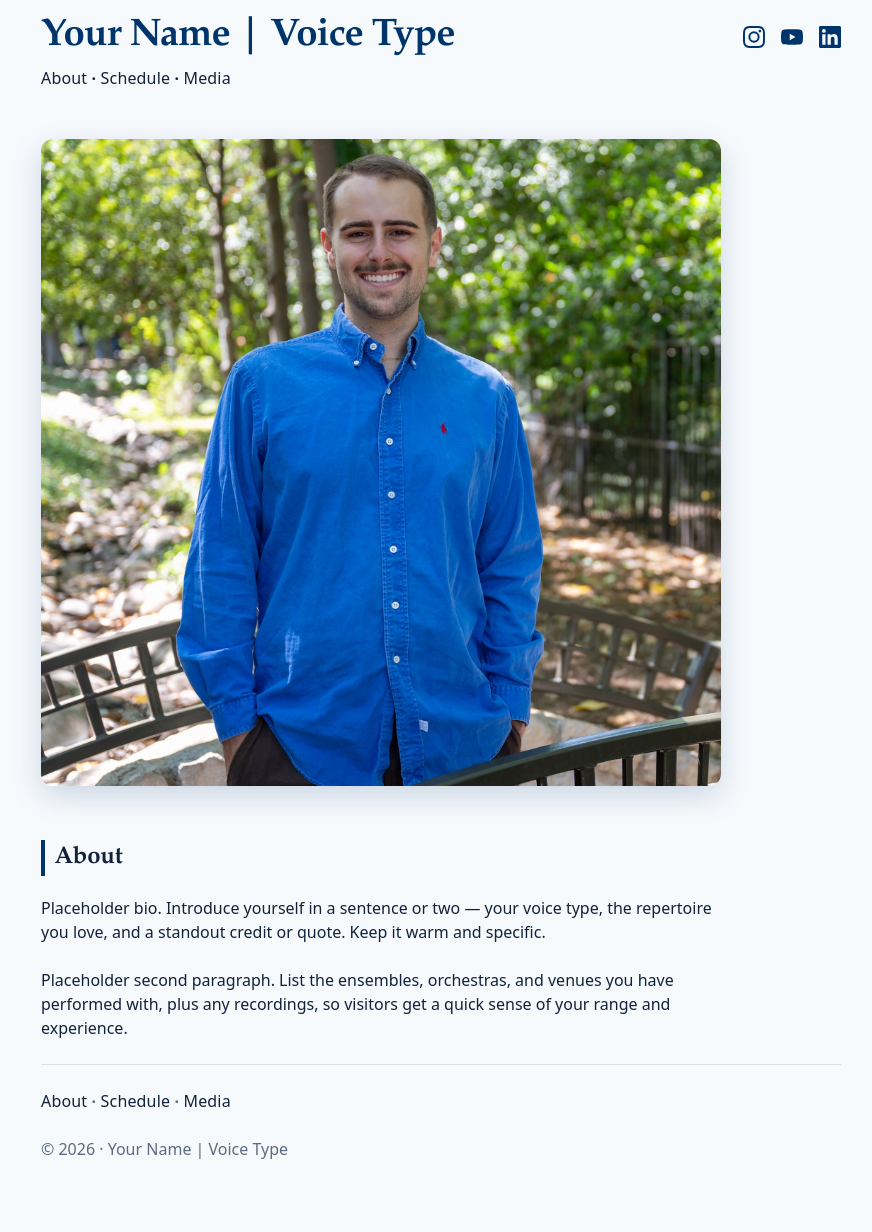
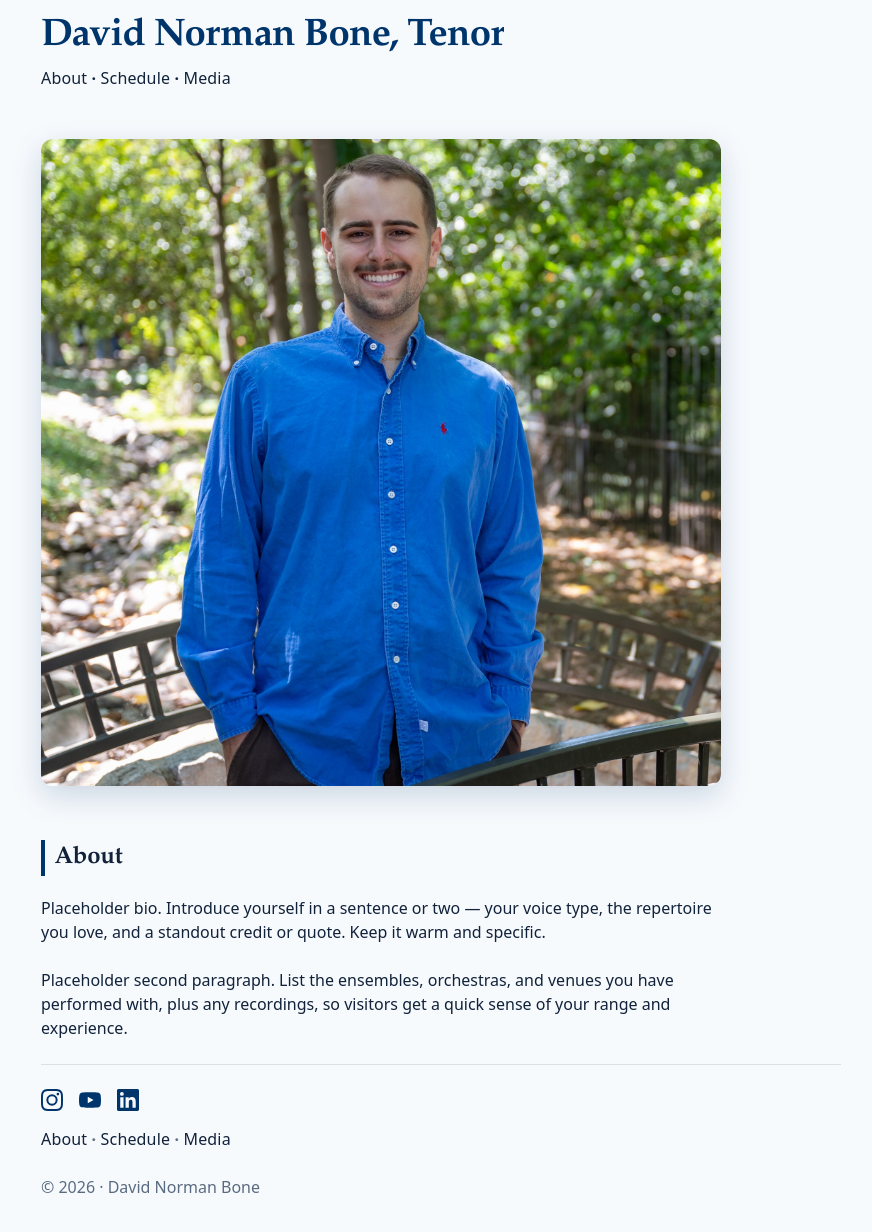
Before and after one commit to davidbone4/portfolio, an Astro site: page / in a window 1280 px wide. Shown: the whole page, without its empty margins (199-1071 px from the left). Built offline with nearby package versions, Linux system fonts and the light colour scheme; Astro itself is replaced by a stand-in of ours.

Commit message:
finalized formatting

```diff
--- /dev/null
+++ b/src/components/Socials.astro
@@ -0,0 +1,46 @@
+---
+// TODO: swap these placeholder URLs for your real profiles.
+const socials = [
+  { name: "Instagram", url: "https://instagram.com/", icon: "instagram" },
+  { name: "YouTube", url: "https://youtube.com/", icon: "youtube" },
+  { name: "LinkedIn", url: "https://linkedin.com/", icon: "linkedin" },
+];
+---
+
+<div class="socials">
+  {
+    socials.map((s) => (
+      <a href={s.url} rel="external" aria-label={s.name} title={s.name}>
+        {s.icon === "instagram" && (
+          <svg viewBox="0 0 24 24" aria-hidden="true">
+            <path
+              fill="currentColor"
+              d="M12 2.16c3.2 0 3.58.01 4.85.07 1.17.05 1.8.25 2.23.41.56.22.96.48 1.38.9.42.42.68.82.9 1.38.16.42.36 1.06.41 2.23.06 1.27.07 1.65.07 4.85s-.01 3.58-.07 4.85c-.05 1.17-.25 1.8-.41 2.23-.22.56-.48.96-.9 1.38-.42.42-.82.68-1.38.9-.42.16-1.06.36-2.23.41-1.27.06-1.65.07-4.85.07s-3.58-.01-4.85-.07c-1.17-.05-1.8-.25-2.23-.41a3.7 3.7 0 0 1-1.38-.9 3.7 3.7 0 0 1-.9-1.38c-.16-.42-.36-1.06-.41-2.23-.06-1.27-.07-1.65-.07-4.85s.01-3.58.07-4.85c.05-1.17.25-1.8.41-2.23.22-.56.48-.96.9-1.38.42-.42.82-.68 1.38-.9.42-.16 1.06-.36 2.23-.41 1.27-.06 1.65-.07 4.85-.07M12 0C8.74 0 8.33.01 7.05.07 5.78.13 4.9.33 4.14.63c-.79.31-1.46.72-2.12 1.38C1.36 2.67.95 3.34.64 4.13.34 4.9.14 5.77.08 7.05.01 8.33 0 8.74 0 12s.01 3.67.07 4.95c.06 1.28.26 2.15.56 2.91.31.79.72 1.46 1.38 2.12.66.66 1.33 1.07 2.12 1.38.76.3 1.63.5 2.91.56C8.33 23.99 8.74 24 12 24s3.67-.01 4.95-.07c1.28-.06 2.15-.26 2.91-.56a5.8 5.8 0 0 0 2.12-1.38 5.8 5.8 0 0 0 1.38-2.12c.3-.76.5-1.63.56-2.91.06-1.28.07-1.69.07-4.95s-.01-3.67-.07-4.95c-.06-1.28-.26-2.15-.56-2.91a5.8 5.8 0 0 0-1.38-2.12A5.8 5.8 0 0 0 19.86.63c-.76-.3-1.63-.5-2.91-.56C15.67.01 15.26 0 12 0z"
+            />
+            <path
+              fill="currentColor"
+              d="M12 5.84A6.16 6.16 0 1 0 18.16 12 6.16 6.16 0 0 0 12 5.84zm0 10.16a4 4 0 1 1 4-4 4 4 0 0 1-4 4z"
+            />
+            <circle fill="currentColor" cx="18.41" cy="5.59" r="1.44" />
+          </svg>
+        )}
+        {s.icon === "youtube" && (
+          <svg viewBox="0 0 24 24" aria-hidden="true">
+            <path
+              fill="currentColor"
+              d="M23.5 6.2a3.02 3.02 0 0 0-2.12-2.14C19.5 3.55 12 3.55 12 3.55s-7.5 0-9.38.51A3.02 3.02 0 0 0 .5 6.2 31.4 31.4 0 0 0 0 12a31.4 31.4 0 0 0 .5 5.8 3.02 3.02 0 0 0 2.12 2.14c1.88.51 9.38.51 9.38.51s7.5 0 9.38-.51a3.02 3.02 0 0 0 2.12-2.14A31.4 31.4 0 0 0 24 12a31.4 31.4 0 0 0-.5-5.8zM9.55 15.57V8.43L15.82 12z"
+            />
+          </svg>
+        )}
+        {s.icon === "linkedin" && (
+          <svg viewBox="0 0 24 24" aria-hidden="true">
+            <path
+              fill="currentColor"
+              d="M20.45 20.45h-3.56v-5.57c0-1.33-.02-3.04-1.85-3.04-1.85 0-2.14 1.45-2.14 2.94v5.67H9.35V9h3.41v1.56h.05c.48-.9 1.64-1.85 3.37-1.85 3.6 0 4.27 2.37 4.27 5.45v6.29zM5.34 7.43a2.06 2.06 0 1 1 0-4.13 2.06 2.06 0 0 1 0 4.13zM7.12 20.45H3.55V9h3.57v11.45zM22.22 0H1.77C.79 0 0 .77 0 1.72v20.56C0 23.23.79 24 1.77 24h20.45c.98 0 1.78-.77 1.78-1.72V1.72C24 .77 23.2 0 22.22 0z"
+            />
+          </svg>
+        )}
+      </a>
+    ))
+  }
+</div>
--- a/src/layouts/BaseLayout.astro
+++ b/src/layouts/BaseLayout.astro
@@ -1,13 +1,14 @@
 ---
 import "../styles/global.css";
+import Socials from "../components/Socials.astro";
 
 interface Props {
   title?: string;
   description?: string;
 }
 
-// TODO: replace with the real performer name / voice type.
-const SITE_TITLE = "Your Name | Voice Type";
+const SITE_TITLE = "David Norman Bone";
+const SUBTITLE = "Tenor";
 
 const {
   title = SITE_TITLE,
@@ -19,14 +20,6 @@ const links = [
   { text: "About", url: "/" },
   { text: "Schedule", url: "/schedule" },
   { text: "Media", url: "/media" },
-];
-
-// Social icon links (right side of the banner).
-// TODO: swap these placeholder URLs for your real profiles.
-const socials = [
-  { name: "Instagram", url: "https://instagram.com/", icon: "instagram" },
-  { name: "YouTube", url: "https://youtube.com/", icon: "youtube" },
-  { name: "LinkedIn", url: "https://linkedin.com/", icon: "linkedin" },
 ];
 
 const year = new Date().getFullYear();
@@ -54,44 +47,7 @@ const canonical = Astro.site
     <header class="banner">
       <div class="banner-inner">
         <div class="banner-top">
-          <h1>{SITE_TITLE}</h1>
-          <div class="socials">
-            {
-              socials.map((s) => (
-                <a href={s.url} rel="external" aria-label={s.name} title={s.name}>
-                  {s.icon === "instagram" && (
-                    <svg viewBox="0 0 24 24" aria-hidden="true">
-                      <path
-                        fill="currentColor"
-                        d="M12 2.16c3.2 0 3.58.01 4.85.07 1.17.05 1.8.25 2.23.41.56.22.96.48 1.38.9.42.42.68.82.9 1.38.16.42.36 1.06.41 2.23.06 1.27.07 1.65.07 4.85s-.01 3.58-.07 4.85c-.05 1.17-.25 1.8-.41 2.23-.22.56-.48.96-.9 1.38-.42.42-.82.68-1.38.9-.42.16-1.06.36-2.23.41-1.27.06-1.65.07-4.85.07s-3.58-.01-4.85-.07c-1.17-.05-1.8-.25-2.23-.41a3.7 3.7 0 0 1-1.38-.9 3.7 3.7 0 0 1-.9-1.38c-.16-.42-.36-1.06-.41-2.23-.06-1.27-.07-1.65-.07-4.85s.01-3.58.07-4.85c.05-1.17.25-1.8.41-2.23.22-.56.48-.96.9-1.38.42-.42.82-.68 1.38-.9.42-.16 1.06-.36 2.23-.41 1.27-.06 1.65-.07 4.85-.07M12 0C8.74 0 8.33.01 7.05.07 5.78.13 4.9.33 4.14.63c-.79.31-1.46.72-2.12 1.38C1.36 2.67.95 3.34.64 4.13.34 4.9.14 5.77.08 7.05.01 8.33 0 8.74 0 12s.01 3.67.07 4.95c.06 1.28.26 2.15.56 2.91.31.79.72 1.46 1.38 2.12.66.66 1.33 1.07 2.12 1.38.76.3 1.63.5 2.91.56C8.33 23.99 8.74 24 12 24s3.67-.01 4.95-.07c1.28-.06 2.15-.26 2.91-.56a5.8 5.8 0 0 0 2.12-1.38 5.8 5.8 0 0 0 1.38-2.12c.3-.76.5-1.63.56-2.91.06-1.28.07-1.69.07-4.95s-.01-3.67-.07-4.95c-.06-1.28-.26-2.15-.56-2.91a5.8 5.8 0 0 0-1.38-2.12A5.8 5.8 0 0 0 19.86.63c-.76-.3-1.63-.5-2.91-.56C15.67.01 15.26 0 12 0z"
-                      />
-                      <path
-                        fill="currentColor"
-                        d="M12 5.84A6.16 6.16 0 1 0 18.16 12 6.16 6.16 0 0 0 12 5.84zm0 10.16a4 4 0 1 1 4-4 4 4 0 0 1-4 4z"
-                      />
-                      <circle fill="currentColor" cx="18.41" cy="5.59" r="1.44" />
-                    </svg>
-                  )}
-                  {s.icon === "youtube" && (
-                    <svg viewBox="0 0 24 24" aria-hidden="true">
-                      <path
-                        fill="currentColor"
-                        d="M23.5 6.2a3.02 3.02 0 0 0-2.12-2.14C19.5 3.55 12 3.55 12 3.55s-7.5 0-9.38.51A3.02 3.02 0 0 0 .5 6.2 31.4 31.4 0 0 0 0 12a31.4 31.4 0 0 0 .5 5.8 3.02 3.02 0 0 0 2.12 2.14c1.88.51 9.38.51 9.38.51s7.5 0 9.38-.51a3.02 3.02 0 0 0 2.12-2.14A31.4 31.4 0 0 0 24 12a31.4 31.4 0 0 0-.5-5.8zM9.55 15.57V8.43L15.82 12z"
-                      />
-                    </svg>
-                  )}
-                  {s.icon === "linkedin" && (
-                    <svg viewBox="0 0 24 24" aria-hidden="true">
-                      <path
-                        fill="currentColor"
-                        d="M20.45 20.45h-3.56v-5.57c0-1.33-.02-3.04-1.85-3.04-1.85 0-2.14 1.45-2.14 2.94v5.67H9.35V9h3.41v1.56h.05c.48-.9 1.64-1.85 3.37-1.85 3.6 0 4.27 2.37 4.27 5.45v6.29zM5.34 7.43a2.06 2.06 0 1 1 0-4.13 2.06 2.06 0 0 1 0 4.13zM7.12 20.45H3.55V9h3.57v11.45zM22.22 0H1.77C.79 0 0 .77 0 1.72v20.56C0 23.23.79 24 1.77 24h20.45c.98 0 1.78-.77 1.78-1.72V1.72C24 .77 23.2 0 22.22 0z"
-                      />
-                    </svg>
-                  )}
-                </a>
-              ))
-            }
-          </div>
+          <h1>{SITE_TITLE}, {SUBTITLE}</h1>
         </div>
         <nav class="nav">
           {
@@ -111,6 +67,7 @@ const canonical = Astro.site
         <slot />
       </main>
       <footer>
+        <Socials />
         <nav class="nav">
           {
             links.map((link, i) => (
--- a/src/styles/global.css
+++ b/src/styles/global.css
@@ -31,6 +31,7 @@
   --size-content: 54rem;
   --size-gutter: var(--space-5);
   --size-gap: var(--space-6);
+  --title-size: clamp(1.4rem, 4.5vw, 2.4rem);
 }
 
 html {
@@ -122,9 +123,9 @@ body {
 
 .banner-top {
   display: flex;
-  align-items: center;
-  justify-content: space-between;
-  gap: var(--space-4);
+  align-items: baseline;
+  justify-content: flex-start;
+  gap: var(--space-3);
   flex-wrap: wrap;
 }
 
@@ -189,7 +190,7 @@ h1 {
   margin: 0 0 1rem;
   padding: 0;
   font-family: var(--font-serif);
-  font-size: clamp(1.4rem, 4.5vw, 2.4rem);
+  font-size: var(--title-size);
   font-weight: 700;
   line-height: var(--line-height-dense);
   letter-spacing: -0.02em;
@@ -235,6 +236,7 @@ h2 {
 img {
   border-style: none;
   max-width: 100%;
+  height: auto;
 }
 
 hgroup,
@@ -375,6 +377,10 @@ footer {
   padding-top: var(--space-4);
 }
 
+footer .socials {
+  margin-bottom: var(--space-3);
+}
+
 /* Mobile: tighter gutters, smaller inter-item gap, single-column lists. */
 @media (max-width: 600px) {
   :root {
```
